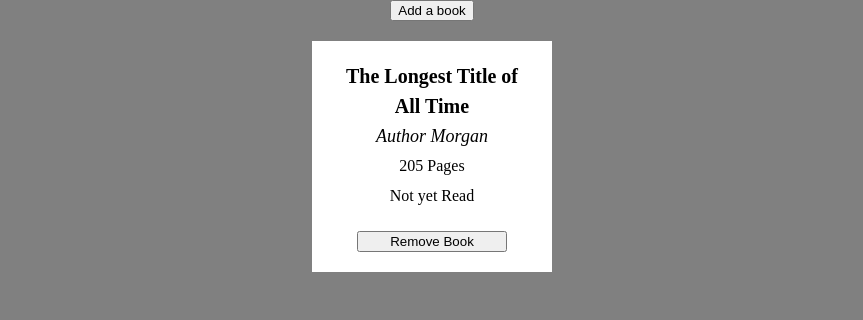
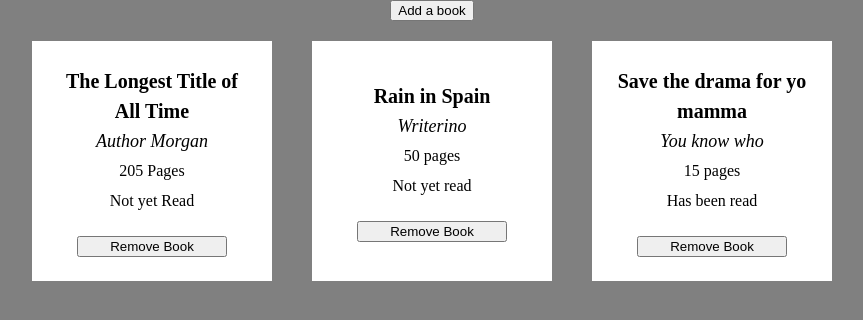
Before and after one commit to PaulBerger56/Library, a plain HTML site: page index.html in a window 1280 px wide. Shown: the whole page, without its empty margins (208-1071 px from the left). Drawn offline with Linux system fonts and the light colour scheme.

Commit message:
Write the JS that updates the book cards on the page when a book is added to the array

```diff
--- a/Script.js
+++ b/Script.js
@@ -22,4 +22,49 @@ function isInLibrary(book) {
     return false;
 }
 
+const cardArea = document.querySelector(".card-container");
+
+
+
 let bookOne = new Book("Rain in Spain", "Writerino", 50, false);
+myLibrary.push(bookOne);
+
+let bookTwo = new Book("Save the drama for yo mamma", "You know who", 15, true);
+myLibrary.push(bookTwo);
+
+myLibrary.forEach((book) => {
+    const bookCard = document.createElement('div');
+    bookCard.classList.add('card')
+
+    const title = document.createElement('div');
+    title.classList.add('title')
+    title.textContent = book.title;
+    bookCard.appendChild(title);
+
+    const author = document.createElement('div');
+    author.classList.add('author');
+    author.textContent = book.author;
+    bookCard.appendChild(author);
+
+    const pages = document.createElement('div');
+    pages.classList.add('pages');
+    pages.textContent = book.pages + " pages";
+    bookCard.appendChild(pages);
+
+    const read = document.createElement('div');
+    read.classList.add('read');
+    if(book.isRead){
+        read.textContent = "Has been read"
+    } else {
+        read.textContent = "Not yet read"
+    }
+    bookCard.appendChild(read);
+
+    const remove = document.createElement('button');
+    remove.classList.add('remove-button');
+    remove.textContent = "Remove Book";
+    bookCard.appendChild(remove);
+
+    cardArea.appendChild(bookCard);
+
+});
--- a/style.css
+++ b/style.css
@@ -20,8 +20,8 @@ body, html {
 }
 
 .card {
-    max-width: 200px;
-    max-height: 200px;
+    width: 200px;
+    height: 200px;
     display: flex;
     flex-direction: column;
     justify-content: center;
```
